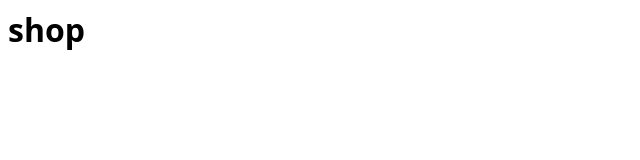
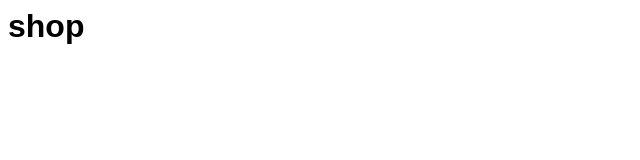
Before and after one commit to exeonsshop/exeonsshop.github.io, a plain HTML site: page index.html in a window 1280 px wide. Shown: the full height of the page, 0-640 px from the left. Drawn offline with Linux system fonts and the light colour scheme.

Commit message:
Yes
YSEYSSYYESYEYE

```diff
--- a/index.html
+++ b/index.html
@@ -1,9 +1,8 @@
 <style>
 body {
-  font-family: 'Open Sans', sans-serif;
+  font-family: 'Arial', sans-serif;
 }
 </style>
-
 
 <body>
 <h1>shop</h1>
```
